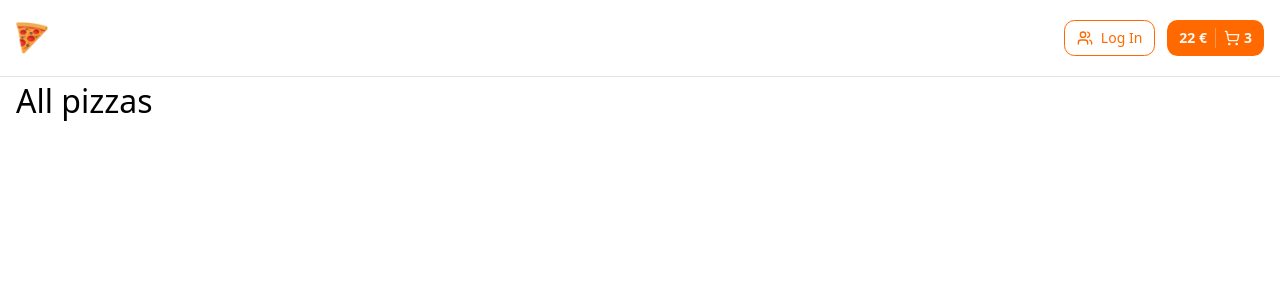
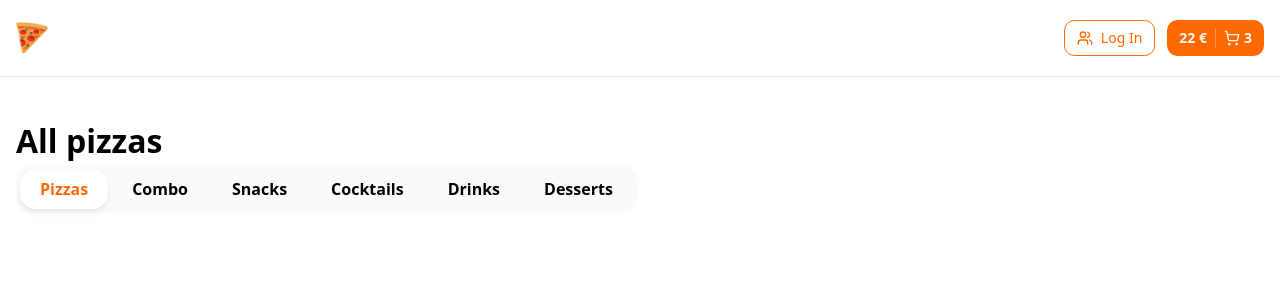
Before and after one commit to yanacoder228/NextPizza, a Next.js app: page / in a window 1280 px wide. Shown: the top 300 px of the page. Built offline with nearby package versions, Linux system fonts and the light colour scheme.

Commit message:
feat: categories component

```diff
--- a/src/app/(root)/page.tsx
+++ b/src/app/(root)/page.tsx
@@ -1,10 +1,11 @@
-import { Container, Title } from "@/components/shared/index";
+import { Categories, Container, Title } from "@/components/shared/index";
 
 export default function Home() {
   return (
     <>
-      <Container>
-        <Title size="lg" text="All pizzas" />
+      <Container className="pt-10">
+        <Title size="lg" text="All pizzas" className="font-extrabold" />
+        <Categories />
       </Container>
     </>
   );
--- /dev/null
+++ b/src/components/shared/categories.tsx
@@ -0,0 +1,41 @@
+import { cn } from "@/lib/utils";
+// import { useState } from "react";
+
+interface CategoriesProps {
+  className?: string;
+}
+
+const categories = [
+  "Pizzas",
+  "Combo",
+  "Snacks",
+  "Cocktails",
+  "Drinks",
+  "Desserts",
+] as const;
+
+const activeCategory = "Pizzas";
+
+export const Categories = ({ className }: CategoriesProps) => {
+  //   const [activeCategory, setActiveCategory] =
+  //     useState<(typeof categories)[number]>("Pizzas");
+
+  return (
+    <div
+      className={cn("inline-flex gap-1 rounded-2xl bg-gray-50 p-1", className)}
+    >
+      {categories.map((category, index) => (
+        <button
+          key={index}
+          className={cn(
+            "h-10 flex items-center px-5 cursor-pointer rounded-2xl font-bold",
+            activeCategory === category &&
+              "text-primary bg-white shadow-md shadow-gray-200"
+          )}
+        >
+          {category}
+        </button>
+      ))}
+    </div>
+  );
+};
--- a/src/components/shared/index.ts
+++ b/src/components/shared/index.ts
@@ -1,5 +1,6 @@
 import { Container } from "./container";
 import { Header } from "./header";
 import { Title } from "./title";
+import { Categories } from "./categories";
 
-export { Container, Header, Title };
+export { Container, Header, Title, Categories };
```
